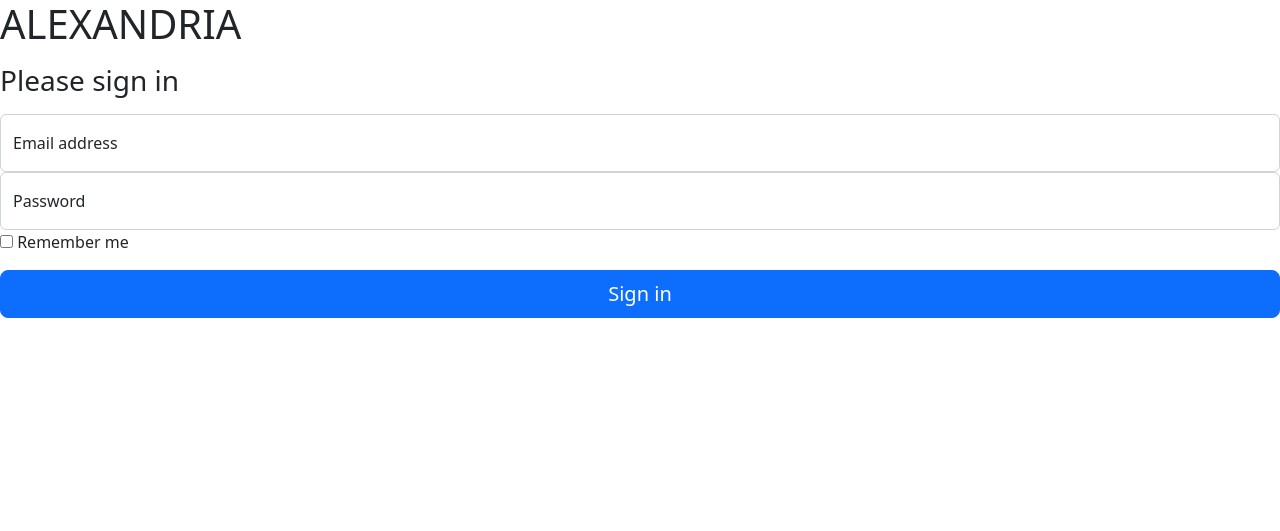
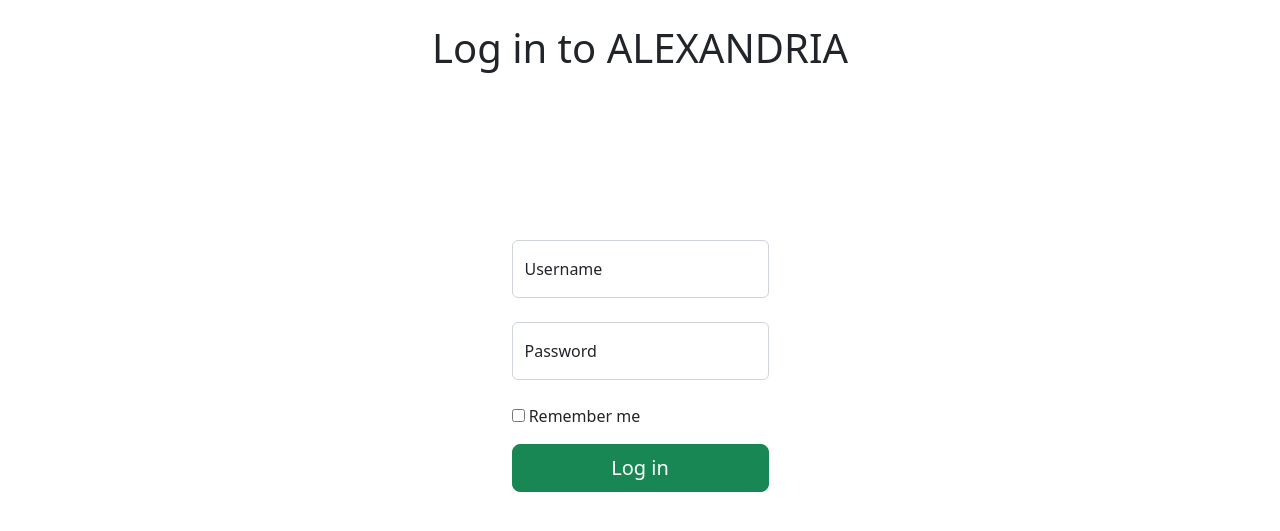
Before and after one commit to matlawsky/library_system, a Django app: template alexandria/users/templates/users/login.html in a window 1280 px wide. Shown: the top 531 px of the page. Run offline with Django 3.2, Linux system fonts and the light colour scheme; the template is opened without the code that fills it, so the values that code supplies are empty.

Commit message:
improving login template with errors and user auth

```diff
--- a/alexandria/users/templates/users/login.html
+++ b/alexandria/users/templates/users/login.html
@@ -1,25 +1,47 @@
 {% extends 'base_no_navbar.html'%}
 {% block content %}
 <main class="form-signin w-100 m-auto">
-  <form>
-    <h1 class="h1 mb-3 fw-normal">ALEXANDRIA</h1>
-    <h2 class="h3 mb-3 fw-normal">Please sign in</h2>
-
+  <form method="POST" action="{% url 'login' %}">
+    {% csrf_token %}
+    <br>
+    <div class="row justify-content-md-center">
+    <div class="col col-lg-2"></div>
+    <div class="col-md-auto">
+    <h2 class="h1 col-md-auto">Log in to ALEXANDRIA</h2>
+    </div>
+    <div class="col col-lg-2"></div>
+    </div>
+    <br>
+    <div class="py-5 text-center">
+      <p class="lead text-danger">
+          {% if error %}
+              {{ error }}
+          {% endif %}
+      </p>
+    </div>
+    <br>
+    <div class="row justify-content-md-center">
+    <div class="col col-lg-2"></div>
+    <div class="col-md-auto">
       <div class="form-floating">
-      <input type="email" class="form-control" id="floatingInput" placeholder="name@example.com">
-      <label for="floatingInput">Email address</label>
+        <input type="username" class="form-control" name="userName" id="floatingInput" placeholder="username">
+        <label for="floatingInput">Username</label>
       </div>
+      <br>
       <div class="form-floating">
-      <input type="password" class="form-control" id="floatingPassword" placeholder="Password">
+        <input type="password" class="form-control" name="password" id="floatingPassword" placeholder="Password">
         <label for="floatingPassword">Password</label>
       </div>
-
+      <br>
       <div class="checkbox mb-3">
         <label>
           <input type="checkbox" value="remember-me"> Remember me
         </label>
       </div>
-    <button class="w-100 btn btn-lg btn-primary" type="submit">Sign in</button>
+    <input class="w-100 btn btn-lg btn-success" type="submit" value="Log in"></input>
+  </div>
+  <div class="col col-lg-2"></div>
+  </div>
   </form>
 </main>
 {% endblock %}
```
Lines whose indentation alone changed are shown as unchanged.
